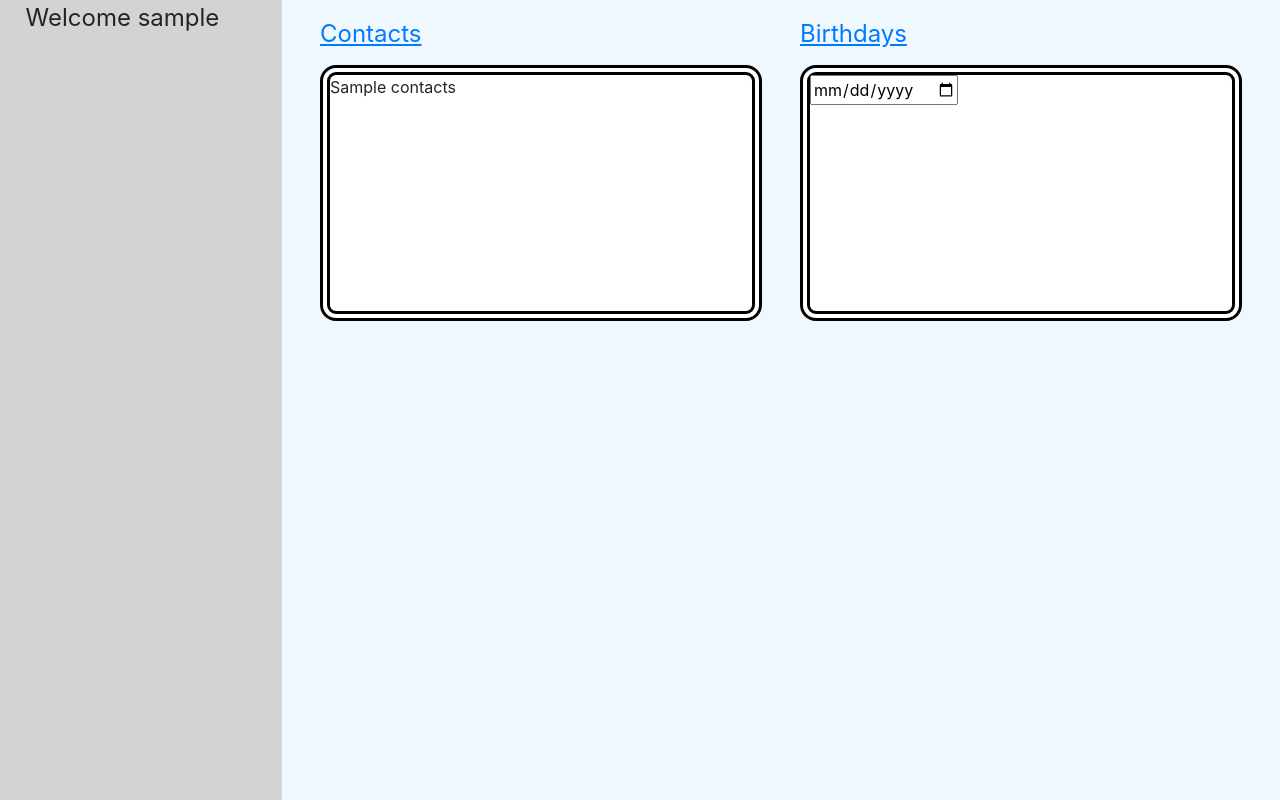
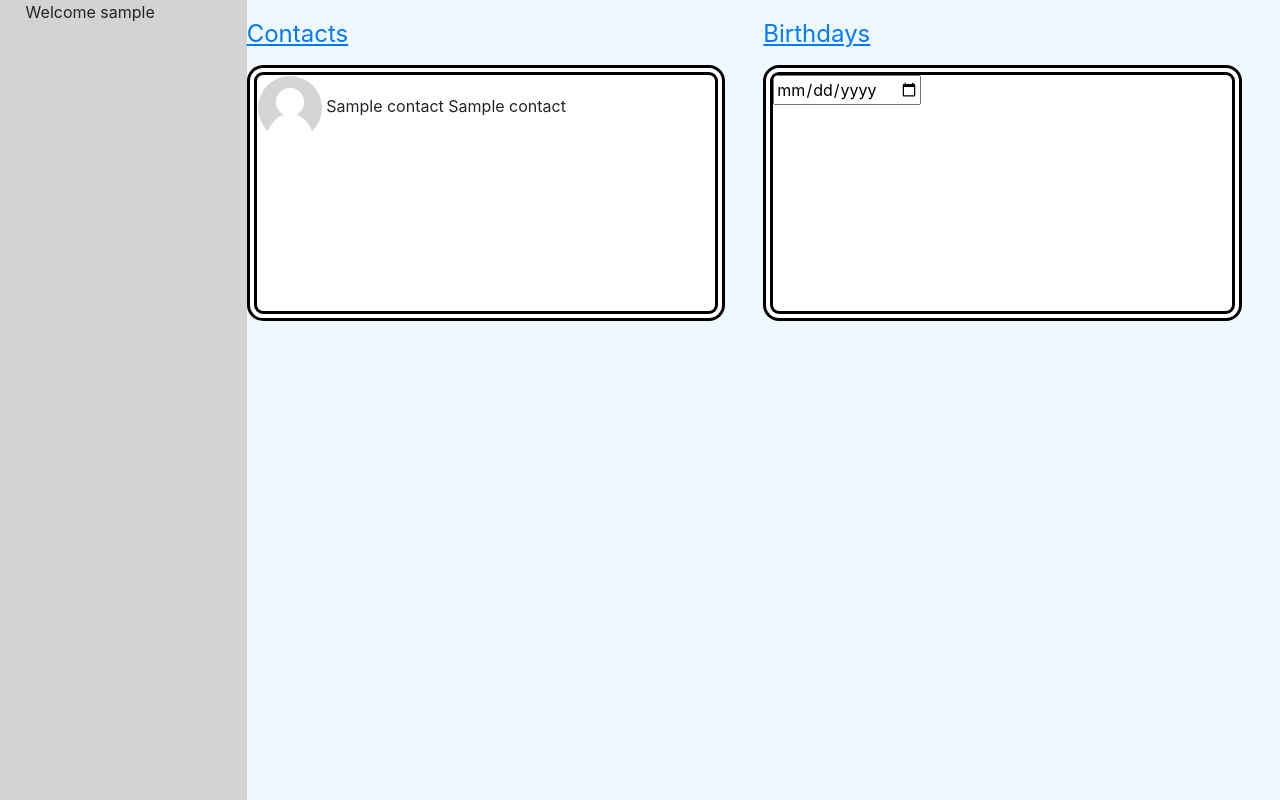
Before and after one commit to hkuzma/PhoneBookApp, a Flask app: template Templates/Welcome.html in a window 1280 px wide. Shown: the part 160-960 px from the top of the page. Run offline with Flask 3, Linux system fonts and the light colour scheme; the template is opened without the code that fills it: most values are stand-ins (such as "Sample title", 1, 10 or a date in 2020); some libraries are stand-ins or nearby versions.

Commit message:
Added functionality for pop up window for contacts

```diff
--- a/Templates/Welcome.html
+++ b/Templates/Welcome.html
@@ -8,20 +8,33 @@
 
 <!-- The content is wrapped inside a column with specific Bootstrap classes for styling -->
   <!-- A lead paragraph with some text -->
+    <script>
+        const jscontacts = {{js_contacts | tojson}}
+    </script>
    <div class = "header">
-        <a href = "/Welcome">PhoneBook<a>
+        <a href = "/Welcome">PhoneBook</a>
    </div>
    <div class = "all">
         <div class = "sidebar">
             <div>
-                <p>Welcome {{username}}<p>
+                <p>Welcome {{username}}</p>
                 </div>
         </div>
-        <div class = "container">
+        <div class = "container" id = "container">
             <div class= "boxholder">
                 <a href = "/Contacts">Contacts</a>
                 <div class = "welcomebox">
-                    <p>{{contacts}}</p>
+                    <table>
+                        {% for i in range(0, contacts|length) %}
+                        <tr class="contact" onclick="toggle(jscontacts[{{i}}])">
+                            <td>
+                                <img class = "photo" src = "../static/empty-profile-grey.jpg"></img>
+                                {{contacts[i][2]}}&nbsp;{{contacts[i][3]}}
+                            </td>
+                        </tr>
+                        {%endfor%}
+
+                    </table>
                 </div>
             </div>
             <div class = "boxholder">
@@ -30,10 +43,11 @@
                     <input type = "date"></input>
                 </div>
             </div>
+
+
         </div>
 
     </div>
 
-
 <!-- End of content block -->
 {% endblock %}
--- a/Templates/base.html
+++ b/Templates/base.html
@@ -54,5 +54,78 @@
     </main>
     <!-- Additional footer content can be added using the block tag (I don't have one)-->
     {% block footer %}{% endblock %}
+
+    <script>
+      function toggle(contact){
+          const existingDiv = document.getElementById('expandedContact');
+          if (existingDiv) {
+            existingDiv.remove();
+          }
+
+
+
+
+
+          const div = document.createElement("div");
+
+          div.id = 'expandedContact';
+
+          document.getElementById("container").appendChild(div)
+          div.style.background = 'white';
+          div.style.width = "25vw";
+          div.style.height = "25vw";
+          div.style.position = "absolute";
+          div.style.left = "35vw";
+          div.style.top = "32.5vh";
+          div.style.border = " double 10px black";
+          div.style.overflow = "scroll";
+
+          const table = document.createElement('table');
+          table.id = "table"
+
+          const labels = [
+          "First_Name",
+          "Last_Name",
+          "Email",
+          "Phone",
+          "Notes",
+          "City",
+          "Company",
+          "Birthday"]
+
+          console.log(contact);
+          console.log(contact[3]);
+
+
+
+          for(let i=2;i < contact.length; i++){
+
+
+            const tr = document.createElement('tr')
+
+
+            const labelCell = document.createElement('td');
+            labelCell.innerText = labels[i - 2];
+            labelCell.style.fontWeight = 'bold';
+            labelCell.style.padding = '4px';
+
+            const value = document.createElement('td');
+            value.innerText = contact[i];
+            value.style.padding = '4px';
+
+            tr.appendChild(labelCell);
+            tr.appendChild(value);
+            table.appendChild(tr);
+
+          }
+
+          div.appendChild(table);
+
+
+
+
+      }
+    </script>
+
   </body>
 </html>
--- a/app.py
+++ b/app.py
@@ -10,15 +10,17 @@
     con = sqlite3.connect('PhoneBook.db')
     cursor = con.cursor()
 
+    #CODE HERE///
+
     con.commit()
     con.close()
 
 def get_info_item(USER, item):
     con = sqlite3.connect('PhoneBook.db')
     cur = con.cursor()
-    email = cur.execute(f"SELECT {item} FROM Users WHERE user_id = {USER}").fetchall()
+    info_item = cur.execute(f"SELECT {item} FROM Users WHERE user_id = {USER}").fetchall()
     con.close()
-    return email[0][0]
+    return info_item[0][0]
 
 
 def query_items(search):
@@ -93,9 +95,11 @@
     print(user_id)
     username = get_info_item(user_id, 'first_name')
     contacts = get_contacts(user_id)
+    js_contacts = [list(contact) for contact in contacts]
+
 
     if user_id:
-        return render_template("Welcome.html", user_id=user_id, username=username, contacts=contacts)
+        return render_template("Welcome.html", user_id=user_id, username=username, contacts=contacts, js_contacts=js_contacts)
     return render_template("Welcome.html")
 
 @app.route("/Contacts")
@@ -104,6 +108,8 @@
     contacts = get_contacts(user_id)
 
     return render_template("Contacts.html", user_id=user_id, contacts=contacts)
+
+
 
 
 
--- a/static/style.css
+++ b/static/style.css
@@ -38,14 +38,39 @@
 .welcomebox{
     margin-top: 1vw;
     height:20vw;
+
+    overflow:scroll;
+    border-radius: 2vh;
     background-color: white;
     border: double 10px black;
+}
+.expandedContact{
+    background-color: white;
+    width:15vw;
+    height:15vw;
+    position: absolute;
+    left:35vw;
+    top:32.5vw;
+}
 
-    border-radius: 2vh;
+
+.photo{
+    width:5vw;
+    height:5vw;
+    border-radius: 50%;
 }
 label, a{
     font-size: x-large;
     text-decoration: underline;
+}
+.contact:hover{
+    box-shadow: 10px      10px      20px   0       black;
+}
+.contact:{
+    width:50vw;
+    height:50vw;
+    background-color: blue;
+
 }
 /*LANDING PAGE===================================================================================*/
 
```
Also changed, not shown: Templates/Contacts.html (+20 -0 lines), static/empty-profile-grey.jpg (renamed from Assets/empty-profile-grey.jpg).
